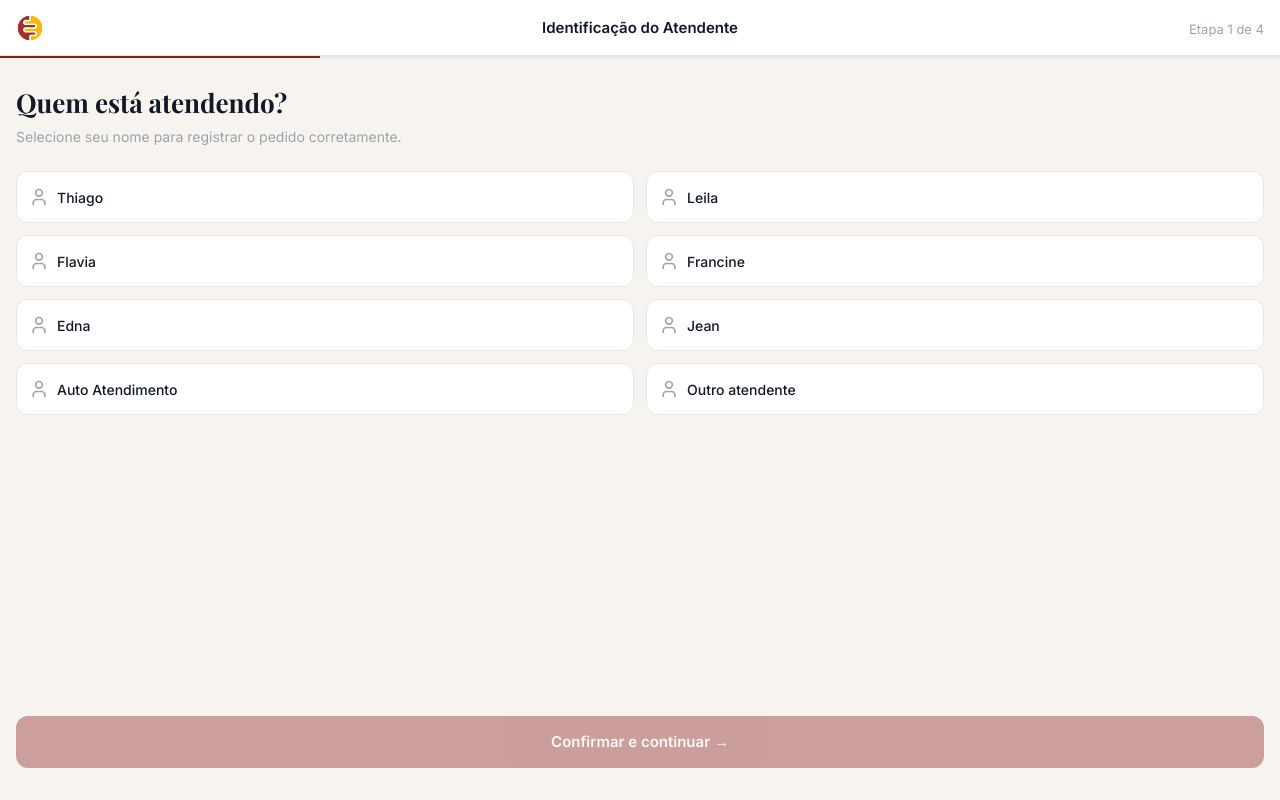
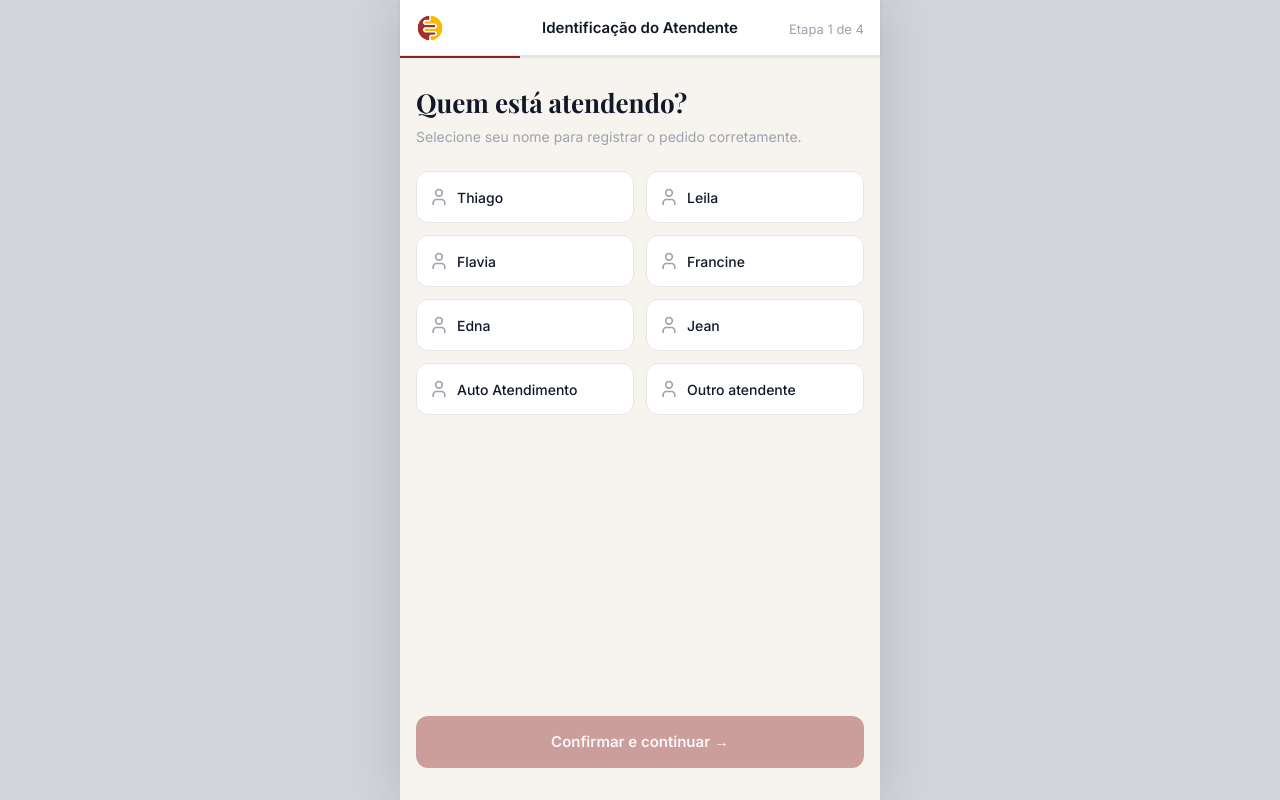
Before and after one commit to gweissrs/Formulario_Consulfarma, a React (Vite) app: page / in a window 1280 px wide. Built offline with nearby package versions, Linux system fonts and the light colour scheme; no server answers.

Commit message:
feat: refinamento da responsividade em dispositivos e adição de ReadMe

```diff
--- a/src/components/IntroAnimation.jsx
+++ b/src/components/IntroAnimation.jsx
@@ -14,7 +14,7 @@ export function IntroAnimation({ onComplete }) {
 
   return (
     <div
-      className={`fixed inset-0 bg-bg flex flex-col items-center justify-center z-50 ${saindo ? 'intro-saindo' : ''}`}
+      className={`absolute inset-0 bg-bg flex flex-col items-center justify-center z-50 ${saindo ? 'intro-saindo' : ''}`}
     >
       <div className="intro-logo flex flex-col items-center">
         <img
--- a/src/components/ProdutoSelector.jsx
+++ b/src/components/ProdutoSelector.jsx
@@ -217,7 +217,7 @@ export function ProdutoSelector({ itens, onAdicionarItem, onVerCarrinho }) {
       </div>
 
       {totalItens > 0 && (
-        <div className="fixed bottom-0 left-0 right-0 px-4 pb-6 pt-3 bg-surface border-t border-border">
+        <div className="fixed-bottom-bar px-4 pb-6 pt-3 bg-surface border-t border-border">
           <button
             onClick={onVerCarrinho}
             className="w-full h-[52px] rounded-xl bg-primary text-white font-semibold text-[15px] hover:bg-primary-hover transition-colors duration-150"
--- a/src/components/ProgressBar.jsx
+++ b/src/components/ProgressBar.jsx
@@ -11,7 +11,7 @@ export function ProgressBar({ step, onVoltar }) {
   const progresso = (step / 4) * 100
 
   return (
-    <div className="fixed top-0 left-0 right-0 z-30">
+    <div className="fixed-bar">
       <div
         className="bg-surface border-b border-border h-14 flex items-center px-4"
         style={{ boxShadow: '0 1px 4px rgba(0,0,0,0.06)' }}
--- a/src/index.css
+++ b/src/index.css
@@ -36,7 +36,40 @@ body {
 }
 
 #root {
+  max-width: 480px;
+  margin: 0 auto;
   min-height: 100vh;
+  position: relative;
+}
+
+@media (min-width: 481px) {
+  body {
+    background-color: #D1D5DB;
+  }
+
+  #root {
+    box-shadow: 0 0 48px rgba(0, 0, 0, 0.14);
+  }
+}
+
+.fixed-bar {
+  position: fixed;
+  top: 0;
+  left: 50%;
+  transform: translateX(-50%);
+  width: 100%;
+  max-width: 480px;
+  z-index: 30;
+}
+
+.fixed-bottom-bar {
+  position: fixed;
+  bottom: 0;
+  left: 50%;
+  transform: translateX(-50%);
+  width: 100%;
+  max-width: 480px;
+  z-index: 20;
 }
 
 /* Animações de intro */
```
Also changed, not shown: 1 other file (tests, documents, lock files or other folders).
